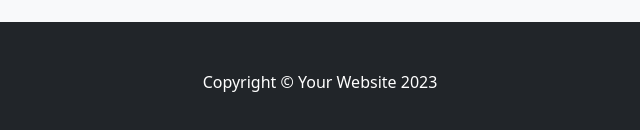
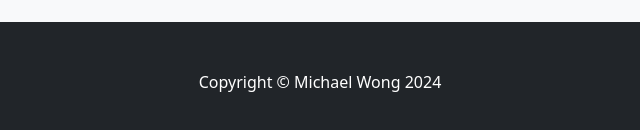
Before and after one commit to michael-mkw/portfolio, a plain HTML site: page index.html in a window 1280 px wide. Shown: the part 3256-3386 px from the top of the page, 320-960 px from the left. Drawn offline with nearby package versions, Linux system fonts and the light colour scheme.

Commit message:
Update on copyright statment

```diff
--- a/index.html
+++ b/index.html
@@ -343,7 +343,7 @@
         </section>
         <!-- Footer-->
         <footer class="py-5 bg-dark">
-            <div class="container px-5"><p class="m-0 text-center text-white">Copyright &copy; Your Website 2023</p></div>
+            <div class="container px-5"><p class="m-0 text-center text-white">Copyright &copy; Michael Wong 2024</p></div>
         </footer>
         <!-- Bootstrap core JS-->
         <script src="https://cdn.jsdelivr.net/npm/bootstrap@5.2.3/dist/js/bootstrap.bundle.min.js"></script>
```
